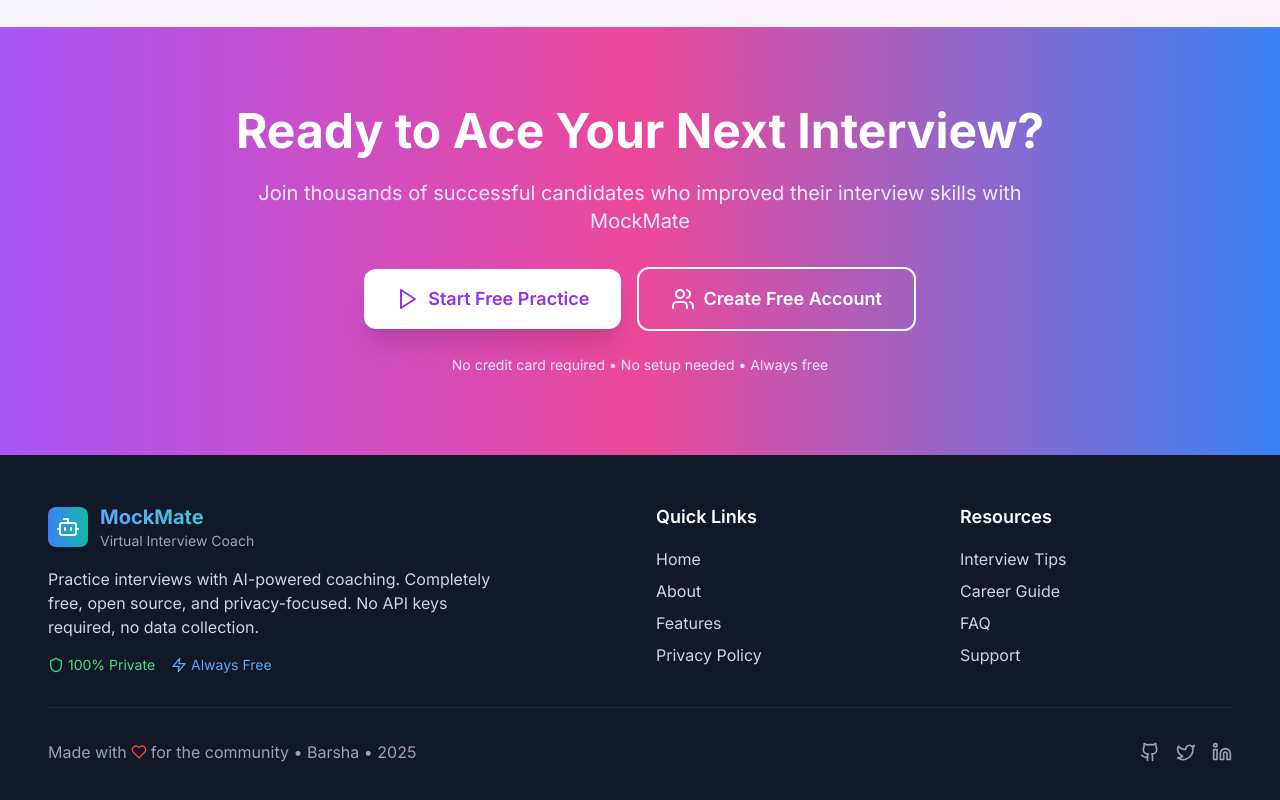
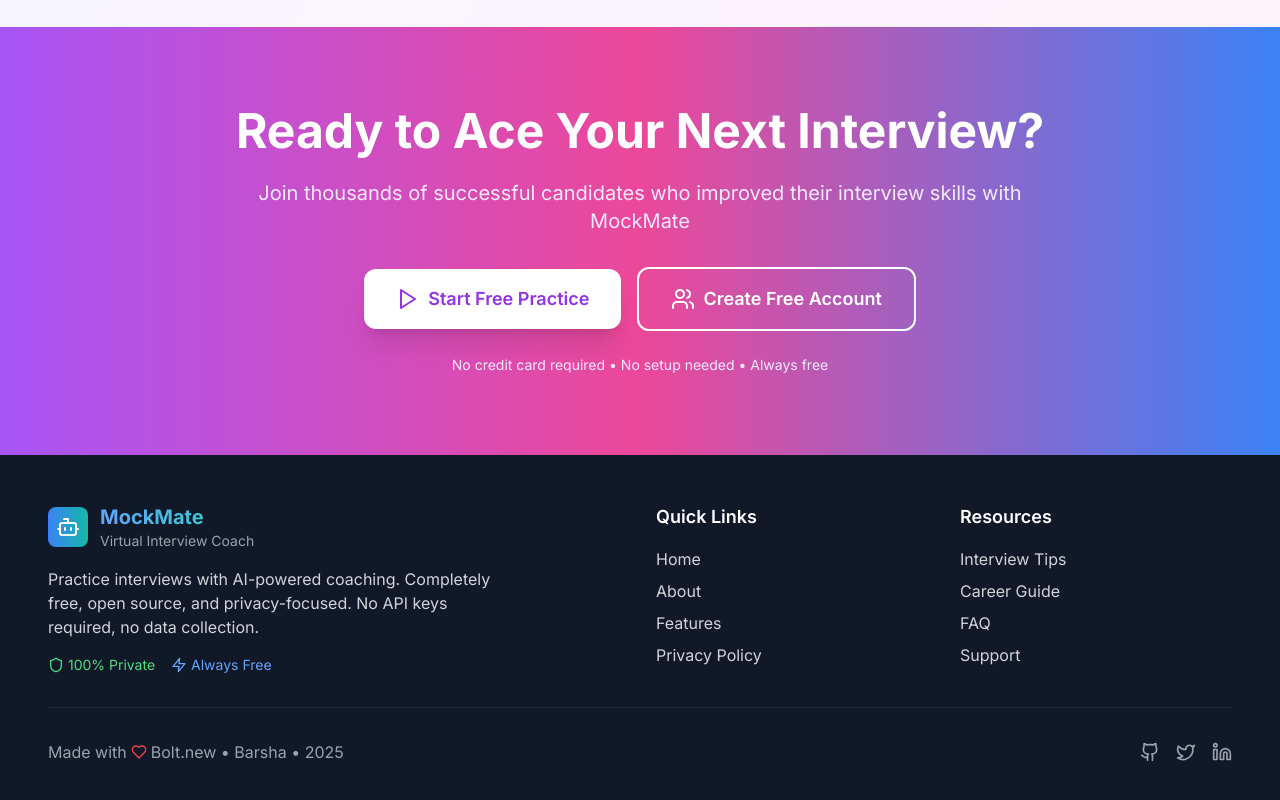
Before and after one commit to Techbarsha/MockMate, a React (Vite) app: page / in a window 1280 px wide. Shown: the part 2213-3013 px from the top of the page. Built offline with nearby package versions, Linux system fonts and the light colour scheme.

Commit message:
Updated Footer.tsx

```diff
--- a/src/components/Common/Footer.tsx
+++ b/src/components/Common/Footer.tsx
@@ -99,7 +99,7 @@ export default function Footer() {
             <div className="flex items-center text-gray-400 mb-4 md:mb-0">
               <span>Made with</span>
               <Heart className="w-4 h-4 mx-1 text-red-500" />
-              <span>for the community • Barsha • {currentYear}</span>
+              <span>Bolt.new • Barsha • {currentYear}</span>
             </div>
 
             <div className="flex items-center space-x-4">
```
